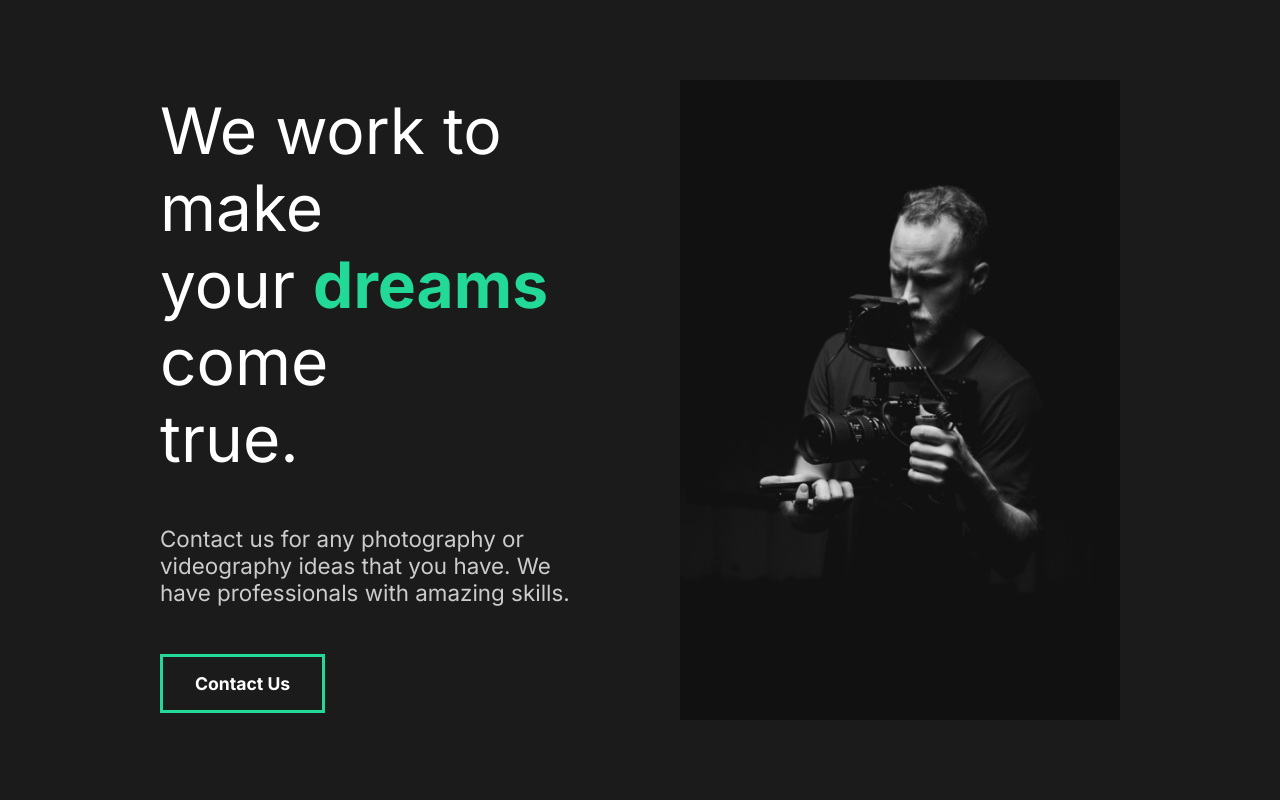
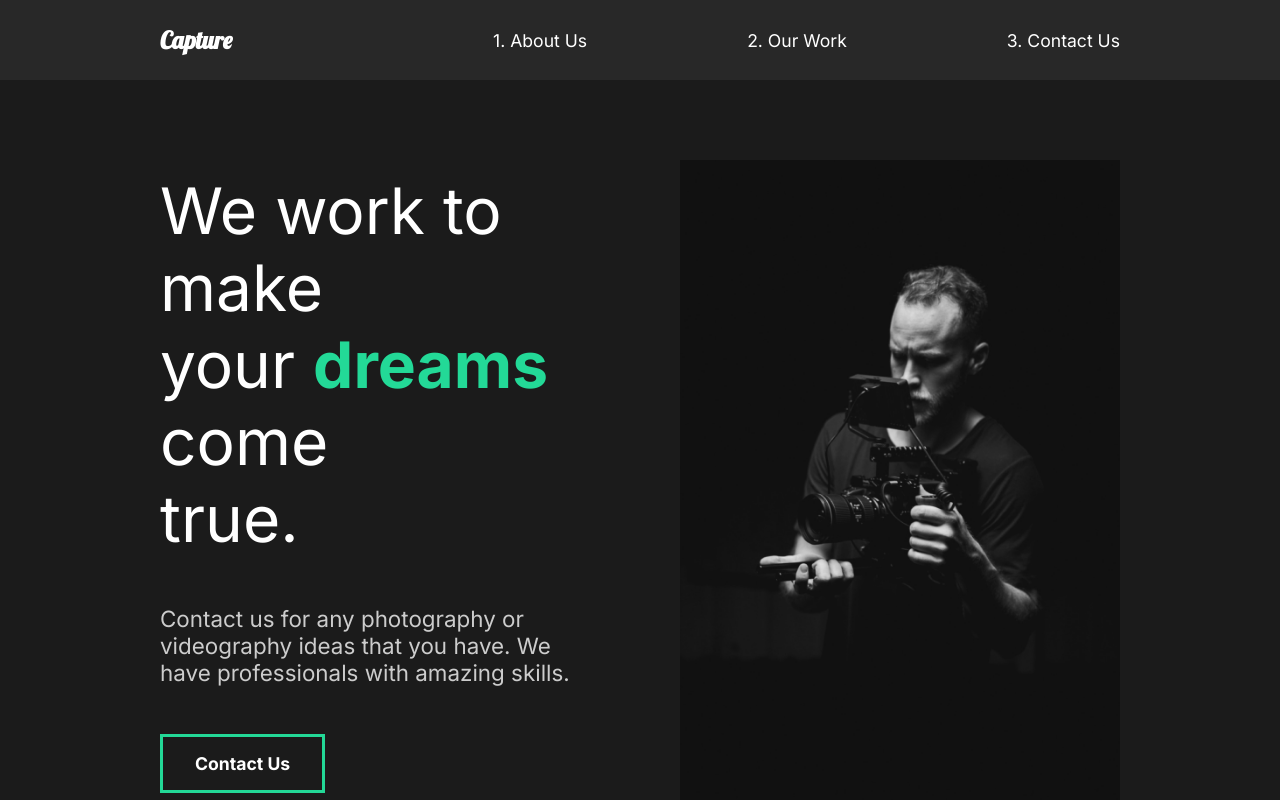
Before and after one commit to errolgh/capture-portfolio, a React (Create React App) app: page / in a window 1280 px wide. Shown: the top 800 px of the page. Built offline with nearby package versions, Linux system fonts and the light colour scheme.

Commit message:
Created and styled Nav component

```diff
--- a/src/App.js
+++ b/src/App.js
@@ -1,5 +1,6 @@
 import AboutUs from './pages/AboutUs'
 import GlobalStyle from './components/GlobalStyle'
+import Nav from './components/Nav'
 // const { default: AboutSection } = require("./components/AboutSection");
 
 
@@ -7,6 +8,7 @@
   return (
     <div className="App">
       <GlobalStyle />
+      <Nav />
       <AboutUs />
     </div>
   );
--- /dev/null
+++ b/src/components/Nav.js
@@ -0,0 +1,47 @@
+import styled from 'styled-components'
+
+export default function Nav(){
+    return(
+        <StyledNav>
+            <h1><a id="logo" href="#">Capture</a></h1>
+            <ul>
+                <li>
+                    <a href="#">1. About Us</a>
+                </li>
+                <li>
+                    <a href="#">2. Our Work</a>
+                </li>
+                <li>
+                    <a href="#">3. Contact Us</a>
+                </li>
+            </ul>
+        </StyledNav>
+    )
+}
+
+const StyledNav = styled.nav`
+    min-height: 10vh;
+    display: flex;
+    margin: auto;
+    justify-content: space-between;
+    align-items: center;
+    padding: 1rem 10rem;
+    background: #282828;
+    a{
+        color: white;
+        text-decoration: none;
+    }
+    ul{
+        display: flex;
+        list-style: none;
+        /* justify-content: space-between; */
+    }
+    #logo{
+        font-size: 1.5rem;
+        font-family: "Lobster", cursive;
+    }
+    li {
+        padding-left: 10rem;
+        position: relative;
+    }
+`
```
